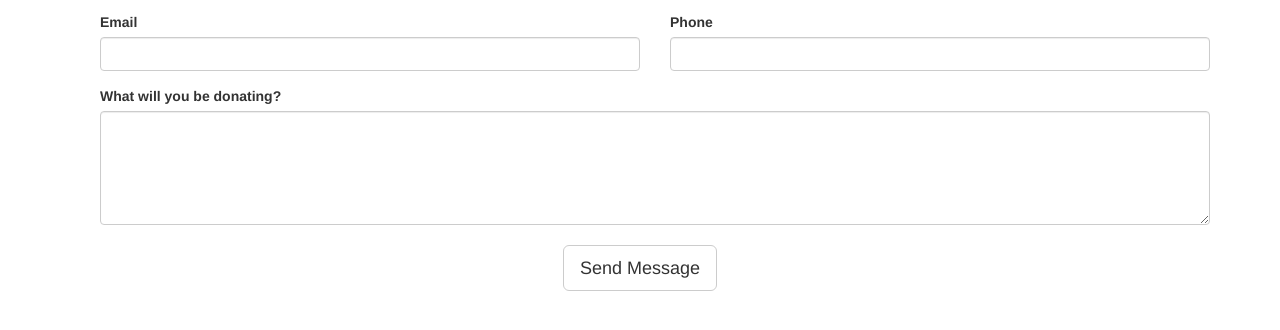
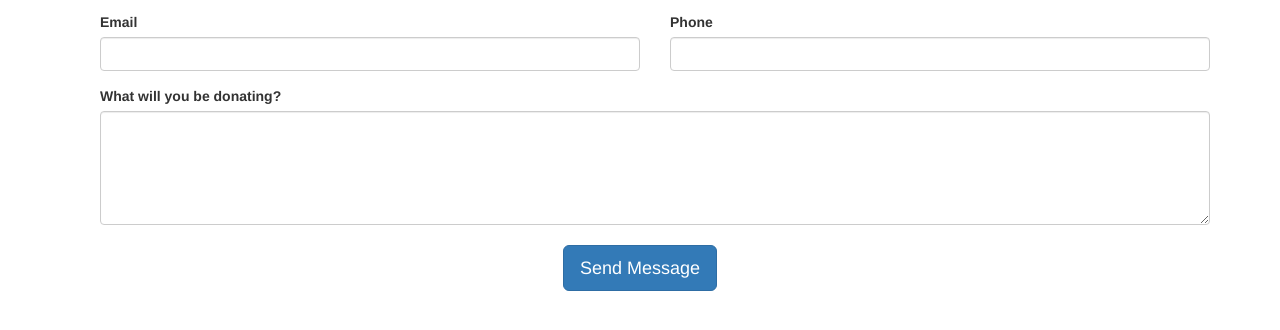
Before and after one commit to bradloudis/ReUseFull, a plain HTML site: page org-contact-form/index.html in a window 1280 px wide. Shown: the part 132-462 px from the top of the page. Drawn offline with nearby package versions, Linux system fonts and the light colour scheme.

Commit message:
changing btn to primary color

```diff
--- a/org-contact-form/index.html
+++ b/org-contact-form/index.html
@@ -54,7 +54,7 @@
         </div>
 
         <div class="form-row text-center" style="margin: 20px">
-          <button type="button" class="btn btn-default btn-lg">
+          <button type="button" class="btn btn-primary btn-lg">
             Send Message
           </button>
         </div>
```
